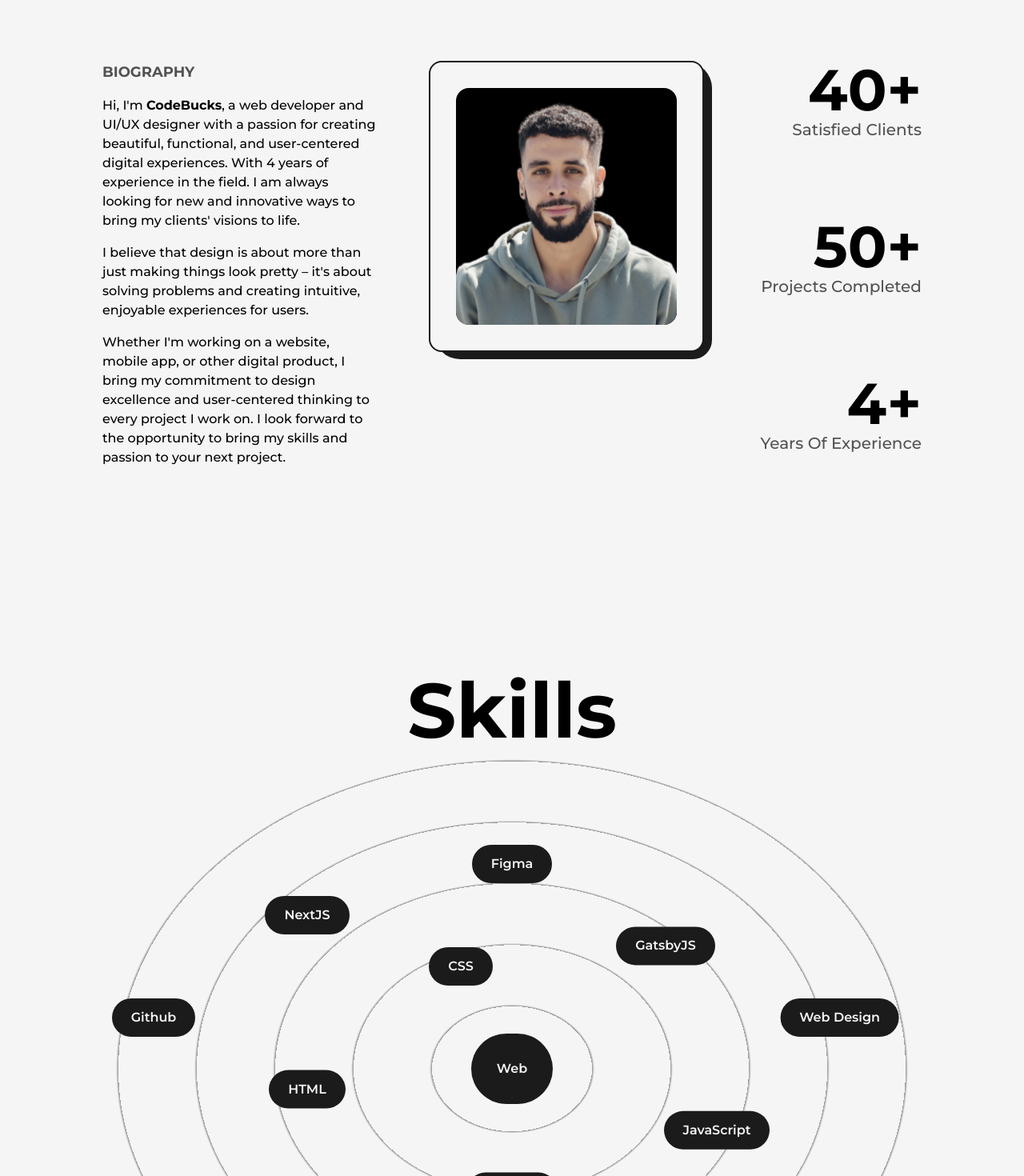
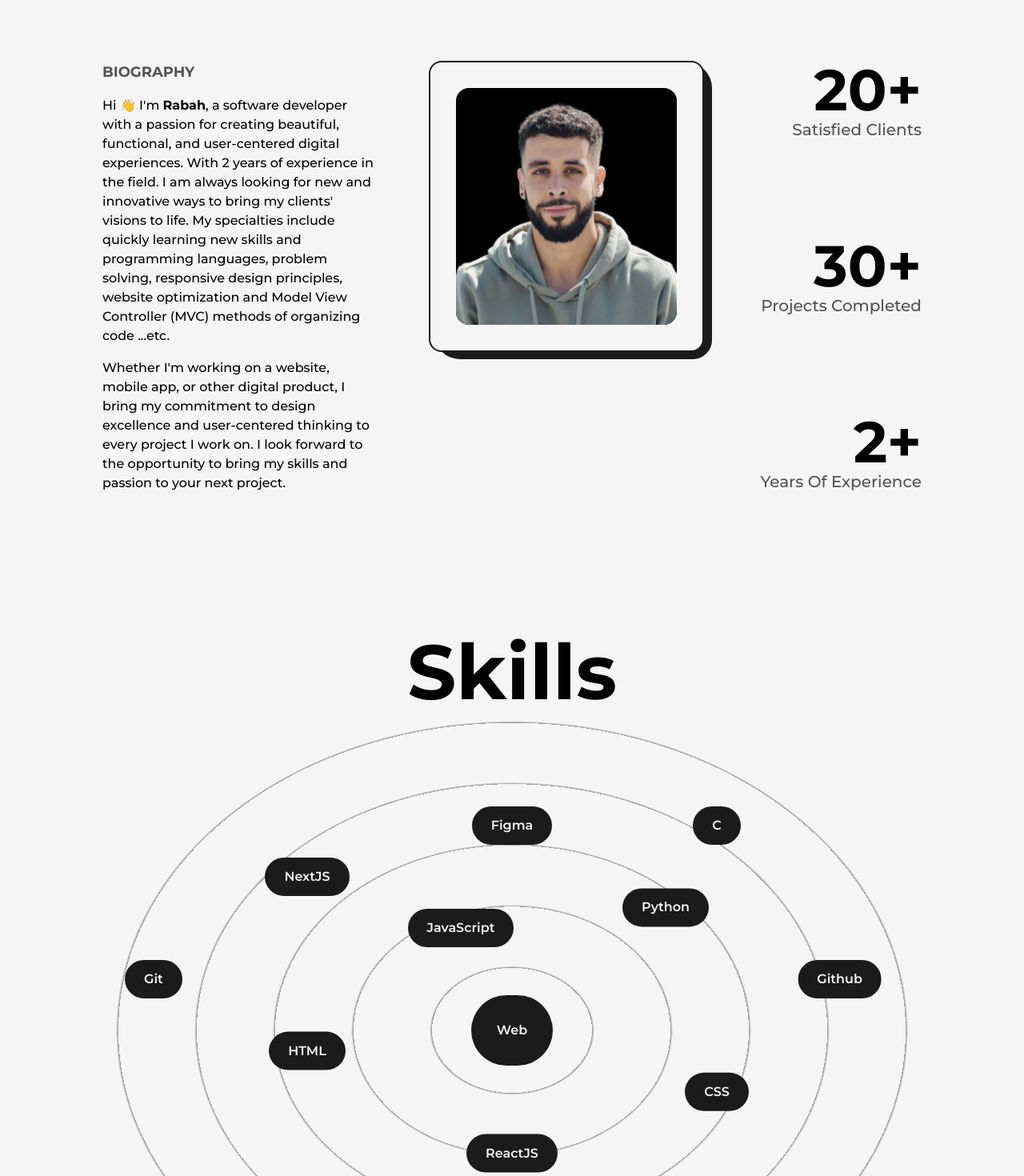
Before and after one commit to rabahbabaci/Portfolio-Website, a Next.js app: page /about in a window 1280 px wide. Shown: the part 400-1870 px from the top of the page at 80% size. Built offline with nearby package versions, Linux system fonts and the light colour scheme.

Commit message:
finish the skills part in about page

```diff
--- a/src/components/Skills.js
+++ b/src/components/Skills.js
@@ -1,20 +1,19 @@
-import { motion } from "framer-motion";
-import React, { useRef } from "react";
-
+import { motion } from 'framer-motion';
+import React, { useRef } from 'react';
 
 const Skill = ({ name, x, y }) => {
   const ref = useRef(null);
   return (
     <motion.div
       ref={ref}
-      whileHover={{scale:1.05}}
+      whileHover={{ scale: 1.05 }}
       initial={{ x: 0, y: 0 }}
-      whileInView={{ x: x, y: y, transition: {duration: 1.5} }}
+      whileInView={{ x: x, y: y, transition: { duration: 1.5 } }}
       viewport={{ once: true }}
-      className="cursor-pointer w-max origin-center absolute
+      className='cursor-pointer w-max origin-center absolute
        font-semibold bg-dark text-light py-3 px-6 rounded-full dark:bg-light dark:text-dark
        lg:py-2 lg:px-4 md:text-sm md:py-1.5 md:px-3  xs:bg-transparent xs:dark:bg-transparent xs:text-dark xs:dark:text-light xs:font-bold
-       "
+       '
     >
       {name}
     </motion.div>
@@ -25,37 +24,42 @@ const Skills = () => {
   const ref = useRef(null);
   return (
     <>
-      <h2 className="font-bold text-8xl mt-64 w-full text-center md:text-6xl md:mt-32">
+      <h2 className='font-bold text-8xl mt-40 w-full text-center md:text-6xl md:mt-32'>
         Skills
       </h2>
       <div
         ref={ref}
-      className="w-full h-[100vh] relative bg-circularLight dark:bg-circularDark  flex items-center justify-center
+        className='w-full h-[100vh] relative bg-circularLight dark:bg-circularDark  flex items-center justify-center
       mb-64 md:mb-32 rounded-full
       lg:bg-circularLightLg lg:dark:bg-circularDarkLg md:bg-circularLightMd md:dark:bg-circularDarkMd
       sm:bg-circularLightSm sm:dark:bg-circularDarkSm lg:h-[80vh] sm:h-[60vh] xs:h-[50vh]
-      "
+      '
       >
-
-        <motion.div whileHover={{scale:1.05}} className="cursor-pointer flex rounded-full font-semibold bg-dark text-light p-8 shadow-dark
+        <motion.div
+          whileHover={{ scale: 1.05 }}
+          className='cursor-pointer flex rounded-full font-semibold bg-dark text-light p-8 shadow-dark
         dark:bg-light dark:text-dark lg:p-6 md:p-4 xs:text-xs xs:p-2
-        ">
+        '
+        >
           Web
         </motion.div>
 
-        <Skill name="HTML" x="-20vw" y="2vw" />
-
-          <Skill name="CSS" x="-5vw" y="-10vw" />
-          <Skill name="JavaScript" x="20vw" y="6vw" />
-          <Skill name="ReactJS" x="0vw" y="12vw" />
-          <Skill name="NextJS" x="-20vw" y="-15vw" />
-          <Skill name="GatsbyJS" x="15vw" y="-12vw" />
-          <Skill name="Github" x="-35vw" y="-5vw" />
-          <Skill name="Web Design" x="32vw" y="-5vw" />
-          <Skill name="Figma" x="0vw" y="-20vw" />
-          <Skill name="Firebase" x="-25vw" y="18vw" />
-          <Skill name="Tawilwind CSS" x="28vw" y="18vw" />
-    </div></>
+        <Skill name='HTML' x='-20vw' y='2vw' />
+        <Skill name='JavaScript' x='-5vw' y='-10vw' />
+        <Skill name='CSS' x='20vw' y='6vw' />
+        <Skill name='ReactJS' x='0vw' y='12vw' />
+        <Skill name='NextJS' x='-20vw' y='-15vw' />
+        <Skill name='Python' x='15vw' y='-12vw' />
+        <Skill name='Git' x='-35vw' y='-5vw' />
+        <Skill name='Github' x='32vw' y='-5vw' />
+        <Skill name='Figma' x='0vw' y='-20vw' />
+        <Skill name='Firebase' x='-25vw' y='18vw' />
+        <Skill name='C' x='20vw' y='-20vw' />
+        <Skill name='Tawilwind CSS' x='28vw' y='18vw' />
+        <Skill name='Web Design' x='0vw' y='28vw' />
+        <Skill name='MySQL' x='0vw' y='22vw' />
+      </div>
+    </>
   );
 };
 
--- a/src/pages/about.js
+++ b/src/pages/about.js
@@ -38,7 +38,7 @@ export default function About() {
   return (
     <>
       <Head>
-        <title>Minimal Portfolio Built with Nextjs | About Page</title>
+        <title>About Rabah</title>
         <meta
           name='description'
           content='Learn more about CodeBucks, a Next.js developer with a passion for
@@ -46,7 +46,9 @@ export default function About() {
         full-stack development, front-end development, and back-end development.'
         />
       </Head>
+
       <TransitionEffect />
+
       <main
         className={`flex  w-full flex-col items-center justify-center dark:text-light`}
       >
@@ -65,18 +67,17 @@ export default function About() {
                 BIOGRAPHY
               </h2>
               <p className='font-medium '>
-                Hi, I&apos;m <strong>CodeBucks</strong>, a web developer and
-                UI/UX designer with a passion for creating beautiful,
-                functional, and user-centered digital experiences. With 4 years
-                of experience in the field. I am always looking for new and
-                innovative ways to bring my clients&apos; visions to life.
+                Hi 👋 I&apos;m <strong>Rabah</strong>, a software developer with
+                a passion for creating beautiful, functional, and user-centered
+                digital experiences. With 2 years of experience in the field. I
+                am always looking for new and innovative ways to bring my
+                clients&apos; visions to life. My specialties include quickly
+                learning new skills and programming languages, problem solving,
+                responsive design principles, website optimization and Model
+                View Controller (MVC) methods of organizing code ...etc.
               </p>
+
               <p className='my-4 font-medium'>
-                I believe that design is about more than just making things look
-                pretty – it&apos;s about solving problems and creating
-                intuitive, enjoyable experiences for users.
-              </p>
-              <p className='font-medium'>
                 Whether I&apos;m working on a website, mobile app, or other
                 digital product, I bring my commitment to design excellence and
                 user-centered thinking to every project I work on. I look
@@ -112,7 +113,7 @@ export default function About() {
             >
               <div className='flex flex-col items-end justify-center xl:items-center'>
                 <span className='inline-block text-7xl font-bold md:text-6xl sm:text-5xl xs:text-4xl'>
-                  <AnimatedNumberFramerMotion value={40} />+
+                  <AnimatedNumberFramerMotion value={20} />+
                 </span>
                 <h2
                   className='mb-4 text-xl font-medium capitalize text-dark/75 dark:text-light/75
@@ -124,7 +125,7 @@ export default function About() {
 
               <div className='flex flex-col items-end justify-center xl:items-center'>
                 <span className='inline-block text-7xl font-bold md:text-6xl sm:text-5xl xs:text-4xl'>
-                  <AnimatedNumberFramerMotion value={50} />+
+                  <AnimatedNumberFramerMotion value={30} />+
                 </span>
                 <h2
                   className='mb-4 text-xl font-medium capitalize text-dark/75 dark:text-light/75
@@ -136,7 +137,7 @@ export default function About() {
 
               <div className='flex flex-col items-end justify-center xl:items-center'>
                 <span className='inline-block text-7xl font-bold md:text-6xl sm:text-5xl xs:text-4xl'>
-                  <AnimatedNumberFramerMotion value={4} />+
+                  <AnimatedNumberFramerMotion value={2} />+
                 </span>
                 <h2
                   className='mb-4 text-xl font-medium capitalize text-dark/75 dark:text-light/75
```
Also changed, not shown: src/components/Experience.js (+47 -53 lines). Lines whose indentation alone changed are shown as unchanged.
